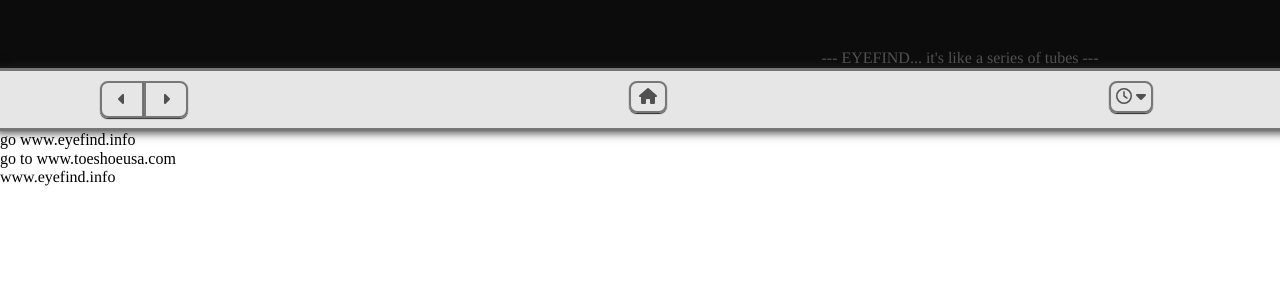
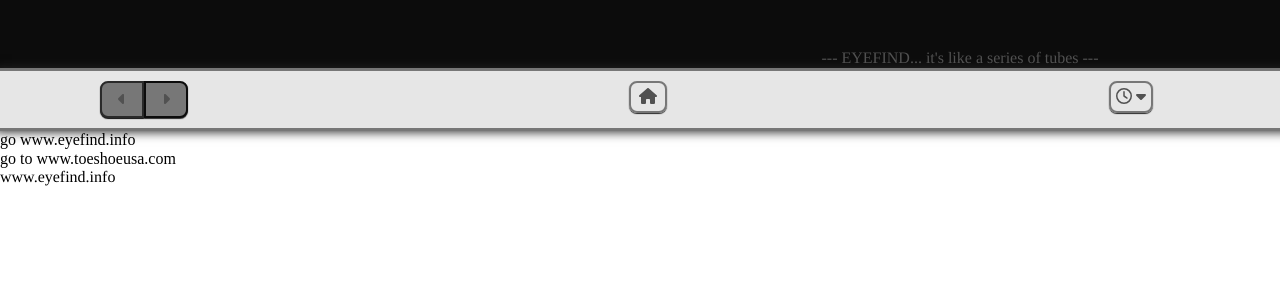
Before and after one commit to extoplasm/gta-internet, a React (Vite) app in the folder gta-internet-remake/: page / in a window 1280 px wide. Shown: the top 300 px of the page. Built offline with nearby package versions, Linux system fonts and the light colour scheme; a web font is replaced by a local one.

Commit message:
disable navigation buttons

```diff
--- a/gta-internet-remake/src/components/header.css
+++ b/gta-internet-remake/src/components/header.css
@@ -55,6 +55,22 @@
 #navbar > #navigation-buttons > #forward-arrow-button {
     border: 2px var(--accgrey) solid;
     box-shadow: var(--accblack) 0px 1px 1px;
+    border-radius: 0px 8px 8px 0px;
+    padding: 0px 16px;
+}
+
+#navbar > #navigation-buttons > #back-arrow-button:disabled {
+    border: 2px var(--accblack) solid;
+    box-shadow: var(--defblack) 0px 1px 1px;
+    background-color: var(--accgrey);
+    border-radius: 8px 0px 0px 8px;
+    padding: 0px 16px;
+}
+
+#navbar > #navigation-buttons > #forward-arrow-button:disabled {
+    border: 2px var(--defblack) solid;
+    box-shadow: var(--accblack) 0px 1px 1px;
+    background-color: var(--accgrey);
     border-radius: 0px 8px 8px 0px;
     padding: 0px 16px;
 }
--- a/gta-internet-remake/src/components/header.tsx
+++ b/gta-internet-remake/src/components/header.tsx
@@ -28,14 +28,18 @@ export default function header({ preview, currentPageIndex, pageHistory, addNewP
             </div>
             <div id="navbar">
                 <div id="navigation-buttons">
-                    <button id="back-arrow-button" onClick={() => {
+                    <button id="back-arrow-button"
+                    disabled={!pageHistory[currentPageIndex + 1]}
+                    onClick={() => {
                         changeCurrentPage(pageHistory[currentPageIndex + 1] || pageHistory[currentPageIndex]) // if next page exists switch otherwise stay
                     }
                     }>
                         <FontAwesomeIcon icon={faCaretLeft} />
                     </button>
                     <br />
-                    <button id="forward-arrow-button" onClick={() => {
+                    <button id="forward-arrow-button"
+                    disabled={!pageHistory[currentPageIndex - 1]}
+                    onClick={() => {
                         changeCurrentPage(pageHistory[currentPageIndex - 1] || pageHistory[currentPageIndex])
                     }
                     }>
@@ -61,7 +65,7 @@ export default function header({ preview, currentPageIndex, pageHistory, addNewP
                                 .map((p,_) => (
                                 <div key={p.id}>
                                     <button onClick={() => {
-                                        // change page current property
+                                        changeCurrentPage(p)
                                     }}>
                                             {p.name}
                                     </button>
```
